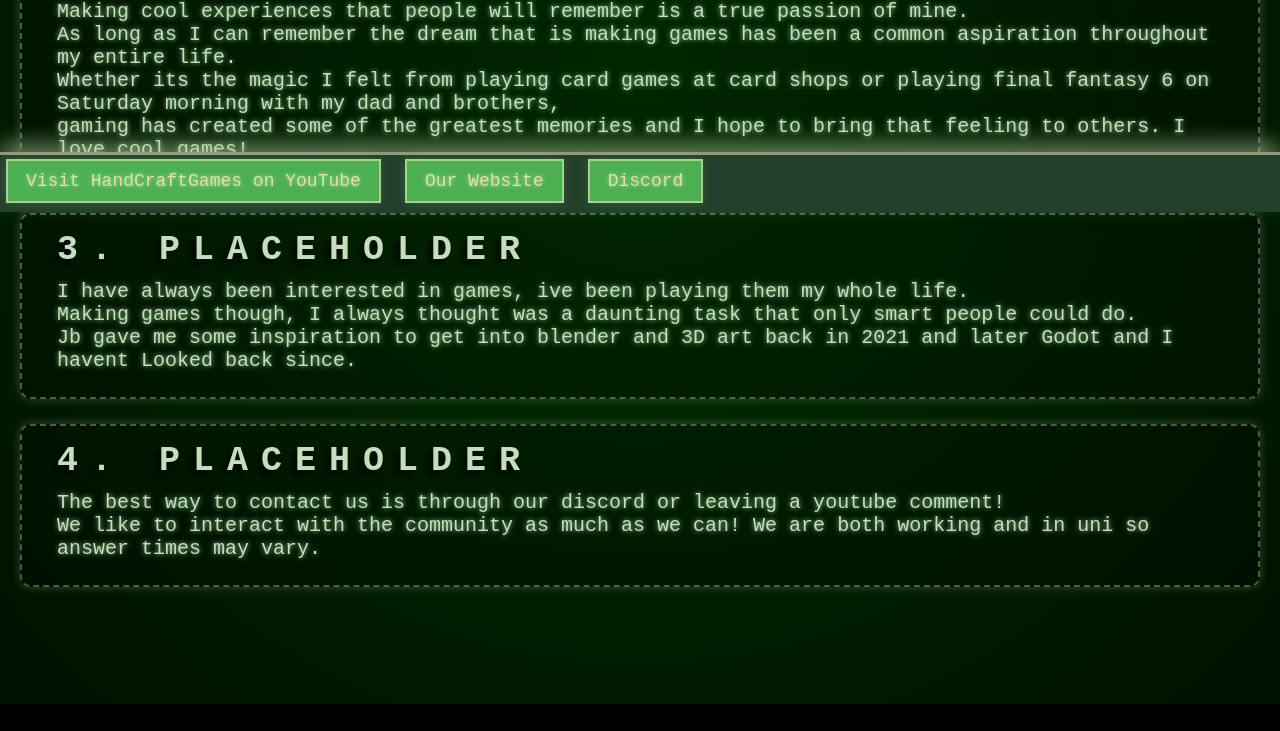
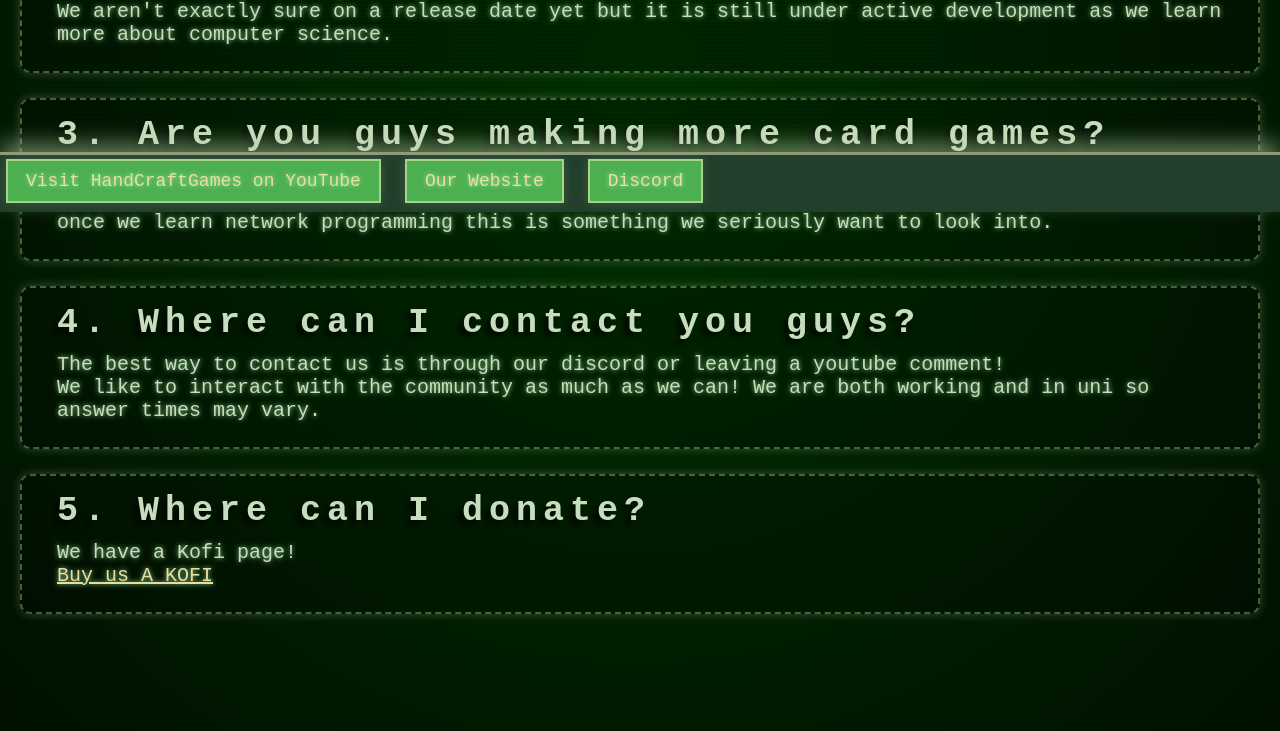
Before and after one commit to Komical/komical.github.io, a plain HTML site: page faq.html in a window 1280 px wide. Shown: the part 588-1319 px from the top of the page. Before the commit the page ends 1292 px from the top, so only its background shows below. Drawn offline with Linux system fonts and the light colour scheme.

Commit message:
FAQ page

```diff
--- a/faq.html
+++ b/faq.html
@@ -34,38 +34,44 @@ FAQ</a>
 
 <hr>
 <div class="box">
-  <h2>1. PLACEHOLDER</h2>
+  <h2>1. Where can I download Chess TCG?</h2>
   <p>
-    Our primary hobby is something we have always loved; games and game development.<br>
-    We want to bring back the feeling that games had in the early days,<br>
-    Games that are innovative, made with intention, and do something different.
+    We have Chess TCG in two locations, Itch.io and the Tabletop Simulator Mod!<br>
+    <a href="https://steamcommunity.com/sharedfiles/filedetails/?id=3558473670">TTS MOD</a>
+    <a href="https://handcraftgames.itch.io/chesstcg">ITCH PAGE</a>
   </p>
 </div>
 
 <div class="box">
-  <h2>2. PLACEHOLDER</h2>
+  <h2>2. When is Rats Tale coming out?</h2>
   <p>
-    Making cool experiences that people will remember is a true passion of mine. <br>
-    As long as I can remember the dream that is making games has been a common aspiration throughout my entire life. <br>
-    Whether its the magic I felt from playing card games at card shops or playing final fantasy 6 on Saturday morning with my dad and brothers, <br>
-    gaming has created some of the greatest memories and I hope to bring that feeling to others. I love cool games! <br>
+    We are currently working on a playable demo!<br>
+    We aren't exactly sure on a release date yet but it is still under active development as we learn more about computer science.
   </p>
 </div>
 
 <div class="box">
-  <h2>3. PLACEHOLDER</h2>
+  <h2>3. Are you guys making more card games?</h2>
   <p>
-    I have always been interested in games, ive been playing them my whole life.<br>
-    Making games though, I always thought was a daunting task that only smart people could do.<br>
-    Jb gave me some inspiration to get into blender and 3D art back in 2021 and later Godot and I havent Looked back since.<br>
+    Card games are a passion of ours, we always have more ideas to make!<br>
+    As for when the next one is coming out, we are not sure. <br>
+    once we learn network programming this is something we seriously want to look into.
   </p>
 </div>
 
 <div class="box">
-  <h2>4. PLACEHOLDER</h2>
+  <h2>4. Where can I contact you guys?</h2>
   <p>
     The best way to contact us is through our discord or leaving a youtube comment! <br>
     We like to interact with the community as much as we can! We are both working and in uni so answer times may vary.
+  </p>
+</div>
+
+<div class="box">
+  <h2>5. Where can I donate?</h2>
+  <p>
+    We have a Kofi page! <br>
+    <a href="https://buymeacoffee.com/handcraftgames"> Buy us A KOFI</a>
   </p>
 </div>
 
--- a/style.css
+++ b/style.css
@@ -207,7 +207,7 @@ h1 {
 
 h2 {
     margin-left: 20px;
-    letter-spacing: 13px;
+    letter-spacing: 6px;
     font-size: 35px;
     text-shadow: -5px 5px 5px rgba(0, 0, 0, 0.7);
 }
```
